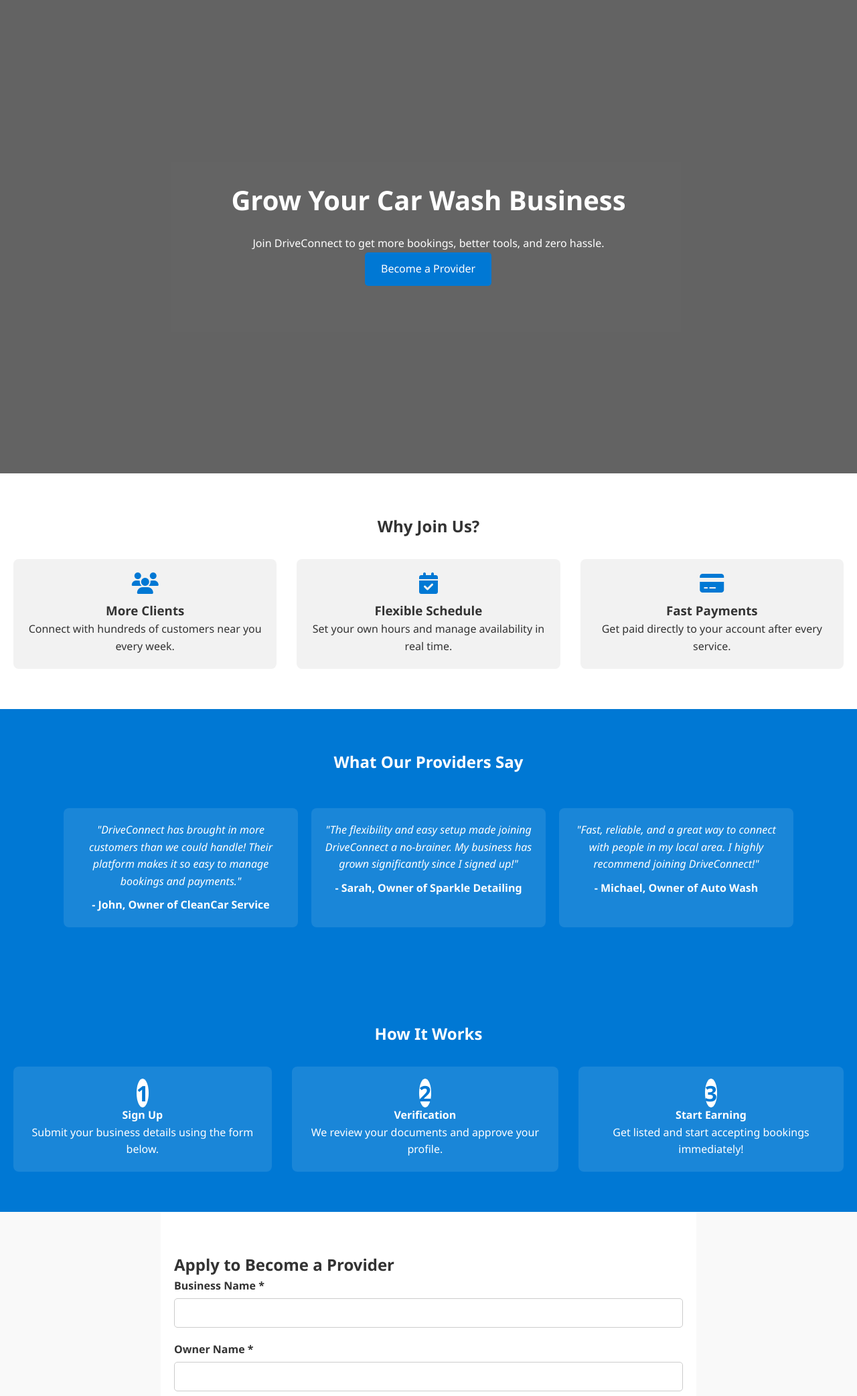
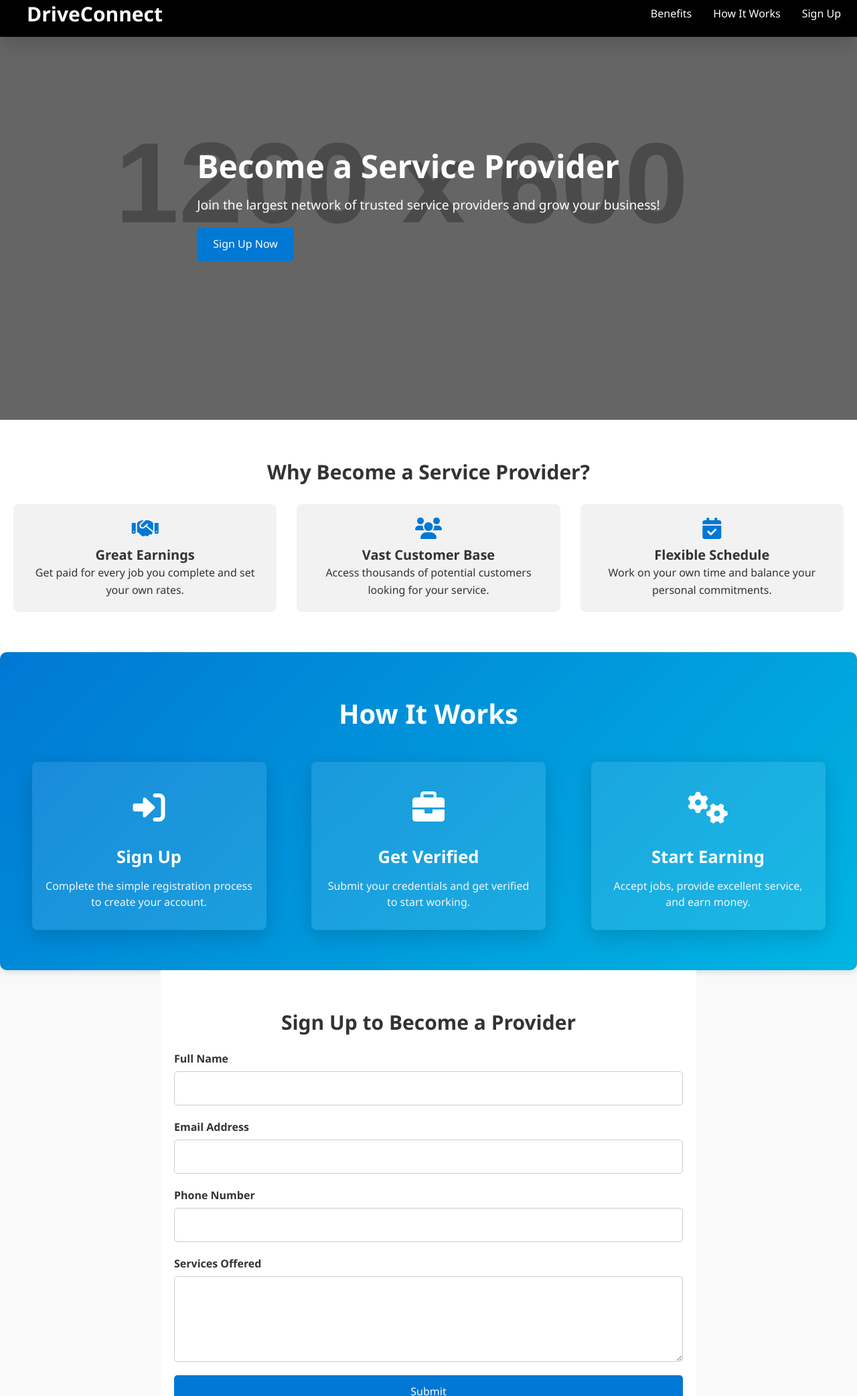
Before and after one commit to ParthBhut69/DriveConnect, a plain HTML site: page service_provider.html in a window 1280 px wide. Shown: the part 13-2098 px from the top of the page at 67% size. Drawn offline with nearby package versions, Linux system fonts and the light colour scheme; placeholder pictures from the web are drawn by us.

Commit message:
Update service_provider.html

```diff
--- a/service_provider.html
+++ b/service_provider.html
@@ -6,8 +6,11 @@
   <title>Become a Service Provider | DriveConnect</title>
   <link rel="stylesheet" href="https://cdnjs.cloudflare.com/ajax/libs/font-awesome/6.5.0/css/all.min.css" />
   <link href="https://cdn.jsdelivr.net/npm/aos@2.3.1/dist/aos.css" rel="stylesheet">
+  <link href="https://cdn.jsdelivr.net/npm/tailwindcss@2.2.19/dist/tailwind.min.css" rel="stylesheet" />
+  <link href="https://fonts.googleapis.com/css2?family=Poppins:wght@300;400;600;700;800&display=swap" rel="stylesheet" />
+  <link rel="stylesheet" href="https://cdnjs.cloudflare.com/ajax/libs/font-awesome/6.0.0/css/all.min.css" />
+  <link rel="stylesheet" href="https://cdnjs.cloudflare.com/ajax/libs/animate.css/4.1.1/animate.min.css" />
   <style>
-    /* Reset + Base */
     * {
       margin: 0;
       padding: 0;
@@ -21,7 +24,6 @@
       color: #333;
     }
 
-    /* Buttons */
     .btn-primary {
       display: inline-block;
       padding: 12px 24px;
@@ -41,39 +43,55 @@
       transition: transform 0.3s ease;
     }
 
-    /* Hero Section */
     .hero {
-      background: url('') no-repeat center/cover;
-      height: 90vh;
       position: relative;
+      background: #000;
       color: white;
+      padding: 60px 20px;
+      height: auto;
+      min-height: 80vh;
       display: flex;
       align-items: center;
       justify-content: center;
-      text-align: center;
-      padding: 20px;
+      flex-direction: column;
     }
 
     .hero-overlay {
       position: absolute;
       top: 0; left: 0;
       width: 100%; height: 100%;
-      background: rgba(0, 0, 0, 0.6);
+      background: rgba(0, 0, 0, 0.5);
       z-index: 1;
     }
 
-    .hero-content {
+    .hero-inner {
       position: relative;
       z-index: 2;
-      max-width: 600px;
+      display: flex;
+      align-items: center;
+      justify-content: center;
+      flex-direction: column;
+      text-align: center;
     }
 
-    .hero h1 {
-      font-size: 2.5rem;
+    .hero-text h1 {
+      font-size: 2rem;
       margin-bottom: 20px;
     }
 
-    /* Benefits Section */
+    .hero-text p {
+      font-size: 1.2rem;
+      margin-bottom: 20px;
+    }
+
+    .hero-image img {
+      width: 100%;
+      height: auto;
+      border-radius: 10px;
+      box-shadow: 0 10px 25px rgba(0,0,0,0.3);
+      max-width: 500px;
+    }
+
     .benefits {
       padding: 60px 20px;
       background: #fff;
@@ -104,79 +122,72 @@
       margin-bottom: 10px;
     }
 
-    /* Testimonials Section */
-    .testimonials {
-      padding: 60px 20px;
-      background: #0078d4;
-      color: white;
-      text-align: center;
-    }
-
-    .testimonial-slider {
-      display: flex;
-      overflow: hidden;
-      justify-content: center;
-      gap: 20px;
-      margin-top: 30px;
-      padding: 20px;
-    }
-
-    .testimonial-item {
-      background: rgba(255, 255, 255, 0.1);
-      padding: 20px;
-      border-radius: 8px;
-      max-width: 350px;
-      transition: transform 0.3s ease;
-      text-align: center;
-    }
-
-    .testimonial-item:hover {
-      transform: translateY(-5px);
-    }
-
-    .testimonial-item p {
-      font-style: italic;
-      margin-bottom: 10px;
-    }
-
-    .testimonial-item span {
-      font-weight: bold;
-    }
-
-    /* Steps Section */
     .steps {
-      background: #0078d4;
+      background: linear-gradient(135deg, #0078d4, #00b5e2);
       color: white;
       padding: 60px 20px;
       text-align: center;
+      border-radius: 10px;
+      box-shadow: 0 4px 8px rgba(0, 0, 0, 0.1);
+    }
+
+    .steps h2 {
+      font-size: 2.5rem;
+      margin-bottom: 40px;
+      color: #fff;
+      font-weight: bold;
     }
 
     .step-grid {
       display: flex;
       flex-direction: column;
-      gap: 30px;
-      margin-top: 30px;
+      gap: 40px;
+      justify-content: center;
+      align-items: center;
     }
 
     .step {
       background: rgba(255, 255, 255, 0.1);
-      padding: 20px;
+      padding: 30px 20px;
       border-radius: 8px;
+      transition: transform 0.3s ease, box-shadow 0.3s ease;
+      width: 80%;
+      max-width: 350px;
+      box-shadow: 0 10px 30px rgba(0, 0, 0, 0.15);
+    }
+
+    .step:hover {
+      transform: translateY(-10px);
+      box-shadow: 0 15px 45px rgba(0, 0, 0, 0.2);
     }
 
     .step .number {
-      font-size: 2rem;
-      background: white;
-      color: #0078d4;
-      width: 40px;
-      height: 40px;
-      line-height: 40px;
-      margin: 0 auto 10px;
-      border-radius: 50%;
+      display: none;
+    }
+
+    .step h4 {
+      font-size: 1.6rem;
+      margin-bottom: 10px;
       font-weight: bold;
     }
 
-    /* Form Section */
+    .step p {
+      font-size: 1rem;
+      color: #f5f5f5;
+      line-height: 1.5;
+    }
+
+    .step-icon {
+      font-size: 3rem;
+      color: #ffffff;
+      margin-bottom: 15px;
+      transition: color 0.3s ease;
+    }
+
+    .step:hover .step-icon {
+      color: #ffcb2f;
+    }
+
     .form-section {
       padding: 60px 20px;
       background: #fff;
@@ -209,7 +220,6 @@
       resize: vertical;
     }
 
-    /* Footer */
     .footer {
       background: #222;
       color: white;
@@ -217,146 +227,206 @@
       padding: 20px;
     }
 
-    /* Media Queries */
     @media (min-width: 768px) {
+      .hero-inner {
+        flex-direction: row;
+        text-align: left;
+      }
+
+      .hero-text h1 {
+        font-size: 3rem;
+      }
+
+      .benefit-grid {
+        grid-template-columns: repeat(3, 1fr);
+      }
+
       .step-grid {
         flex-direction: row;
-        justify-content: center;
+        justify-content: space-evenly;
       }
+
+      .step {
+        width: 30%;
+      }
+
+      .hero-image {
+        max-width: 50%;
+        margin-left: 30px;
+      }
+    }
+
+    /* Navbar Mobile */
+    .md:hidden {
+      display: block;
+    }
+
+    #mobile-menu {
+      display: none;
+    }
+
+    #menu-btn:focus ~ #mobile-menu,
+    #mobile-menu.show {
+      display: block;
+    }
+
+    .nav-links a {
+      padding: 15px 20px;
+      color: white;
+      display: block;
     }
 
   </style>
 </head>
 <body>
+  <!-- Navbar -->
+  <nav class="bg-black shadow-xl fixed w-full top-0 z-40 transition-all duration-300" id="navbar">
+    <div class="max-w-7xl mx-auto px-6 py-4 flex justify-between items-center">
+
+      <!-- Left: Hamburger + Logo -->
+      <div class="flex items-center space-x-4">
+        <div class="md:hidden">
+          <button id="menu-btn" class="focus:outline-none hover:scale-110 transition-transform">
+            <svg class="w-6 h-6 text-white" fill="none" stroke="currentColor" stroke-width="2" viewBox="0 0 24 24">
+              <path stroke-linecap="round" stroke-linejoin="round" d="M4 8h16M4 16h16" />
+            </svg>
+          </button>
+        </div>
+        <a href="/" class="text-3xl text-white font-bold">DriveConnect</a>
+      </div>
+
+      <!-- Right: Links -->
+      <div class="hidden md:flex space-x-8">
+        <a href="#benefits" class="text-white">Benefits</a>
+        <a href="#steps" class="text-white">How It Works</a>
+        <a href="#form" class="text-white">Sign Up</a>
+      </div>
+
+      <!-- Mobile Menu -->
+      <div class="hidden md:hidden w-full bg-black absolute top-full left-0" id="mobile-menu">
+        <div class="flex justify-end p-4">
+          <button id="close-menu" class="text-white">
+            <svg class="w-6 h-6" fill="none" stroke="currentColor" stroke-width="2" viewBox="0 0 24 24">
+              <path stroke-linecap="round" stroke-linejoin="round" d="M6 18L18 6M6 6l12 12" />
+            </svg>
+          </button>
+        </div>
+        <div class="flex flex-col">
+          <a href="#benefits" class="text-white p-4 text-lg">Benefits</a>
+          <a href="#steps" class="text-white p-4 text-lg">How It Works</a>
+          <a href="#form" class="text-white p-4 text-lg">Sign Up</a>
+        </div>
+      </div>
+    </div>
+  </nav>
 
   <!-- Hero Section -->
-  <header class="hero" data-aos="fade-in" data-aos-duration="1500">
+  <section class="hero bg-cover bg-center relative" style="background-image: url('https://via.placeholder.com/1200x600');">
     <div class="hero-overlay"></div>
-    <div class="hero-content">
-      <h1>Grow Your Car Wash Business</h1>
-      <p>Join DriveConnect to get more bookings, better tools, and zero hassle.</p>
-      <a href="#form" class="btn-primary" data-aos="zoom-in" data-aos-duration="1500">Become a Provider</a>
-    </div>
-  </header>
-
-  <!-- Benefits Section -->
-  <section class="benefits" data-aos="fade-up" data-aos-duration="1500">
-    <h2>Why Join Us?</h2>
-    <div class="benefit-grid">
-      <div class="benefit-item" data-aos="fade-right" data-aos-duration="1200">
-        <i class="fas fa-users"></i>
-        <h3>More Clients</h3>
-        <p>Connect with hundreds of customers near you every week.</p>
-      </div>
-      <div class="benefit-item" data-aos="fade-up" data-aos-duration="1200">
-        <i class="fas fa-calendar-check"></i>
-        <h3>Flexible Schedule</h3>
-        <p>Set your own hours and manage availability in real time.</p>
-      </div>
-      <div class="benefit-item" data-aos="fade-left" data-aos-duration="1200">
-        <i class="fas fa-credit-card"></i>
-        <h3>Fast Payments</h3>
-        <p>Get paid directly to your account after every service.</p>
+    <div class="hero-inner">
+      <div class="hero-text" data-aos="fade-up">
+        <h1 class="text-3xl sm:text-5xl font-bold">Become a Service Provider</h1>
+        <p class="text-lg">Join the largest network of trusted service providers and grow your business!</p>
+        <a href="#form" class="btn-primary" data-aos="pulse">Sign Up Now</a>
       </div>
     </div>
   </section>
 
-  <!-- Testimonials Section -->
-  <section class="testimonials" data-aos="fade-up" data-aos-duration="1500">
-    <h2>What Our Providers Say</h2>
-    <div class="testimonial-slider">
-      <div class="testimonial-item">
-        <p>"DriveConnect has brought in more customers than we could handle! Their platform makes it so easy to manage bookings and payments."</p>
-        <span>- John, Owner of CleanCar Service</span>
+  <!-- Benefits Section -->
+  <section class="benefits" id="benefits">
+    <h2 class="text-3xl font-bold mb-6">Why Become a Service Provider?</h2>
+    <div class="benefit-grid">
+      <div class="benefit-item" data-aos="fade-up">
+        <i class="fas fa-handshake"></i>
+        <h3 class="font-semibold text-xl">Great Earnings</h3>
+        <p>Get paid for every job you complete and set your own rates.</p>
       </div>
-      <div class="testimonial-item">
-        <p>"The flexibility and easy setup made joining DriveConnect a no-brainer. My business has grown significantly since I signed up!"</p>
-        <span>- Sarah, Owner of Sparkle Detailing</span>
+      <div class="benefit-item" data-aos="fade-up" data-aos-delay="100">
+        <i class="fas fa-users"></i>
+        <h3 class="font-semibold text-xl">Vast Customer Base</h3>
+        <p>Access thousands of potential customers looking for your service.</p>
       </div>
-      <div class="testimonial-item">
-        <p>"Fast, reliable, and a great way to connect with people in my local area. I highly recommend joining DriveConnect!"</p>
-        <span>- Michael, Owner of Auto Wash</span>
+      <div class="benefit-item" data-aos="fade-up" data-aos-delay="200">
+        <i class="fas fa-calendar-check"></i>
+        <h3 class="font-semibold text-xl">Flexible Schedule</h3>
+        <p>Work on your own time and balance your personal commitments.</p>
       </div>
     </div>
   </section>
 
-  <!-- How It Works -->
-  <section class="steps" data-aos="fade-up" data-aos-duration="1500">
-    <h2>How It Works</h2>
+  <!-- How It Works Section -->
+  <section class="steps" id="steps">
+    <h2 class="text-white">How It Works</h2>
     <div class="step-grid">
-      <div class="step">
-        <span class="number">1</span>
+      <div class="step" data-aos="fade-up">
+        <div class="step-icon">
+          <i class="fas fa-sign-in-alt"></i>
+        </div>
         <h4>Sign Up</h4>
-        <p>Submit your business details using the form below.</p>
+        <p>Complete the simple registration process to create your account.</p>
       </div>
-      <div class="step">
-        <span class="number">2</span>
-        <h4>Verification</h4>
-        <p>We review your documents and approve your profile.</p>
+      <div class="step" data-aos="fade-up" data-aos-delay="100">
+        <div class="step-icon">
+          <i class="fas fa-briefcase"></i>
+        </div>
+        <h4>Get Verified</h4>
+        <p>Submit your credentials and get verified to start working.</p>
       </div>
-      <div class="step">
-        <span class="number">3</span>
+      <div class="step" data-aos="fade-up" data-aos-delay="200">
+        <div class="step-icon">
+          <i class="fas fa-cogs"></i>
+        </div>
         <h4>Start Earning</h4>
-        <p>Get listed and start accepting bookings immediately!</p>
+        <p>Accept jobs, provide excellent service, and earn money.</p>
       </div>
     </div>
   </section>
 
-  <!-- Form Section -->
-  <section class="form-section" id="form" data-aos="zoom-in" data-aos-duration="1500">
-    <h2>Apply to Become a Provider</h2>
-    <form action="/submit-provider-form" method="POST" class="provider-form">
+  <!-- Provider Form Section -->
+  <section class="form-section" id="form">
+    <h2 class="text-3xl font-semibold text-center mb-6">Sign Up to Become a Provider</h2>
+    <form class="provider-form">
       <div class="form-row">
-        <label for="name">Business Name *</label>
-        <input type="text" id="name" name="business_name" required />
+        <label for="name">Full Name</label>
+        <input type="text" id="name" name="name" required />
       </div>
-
       <div class="form-row">
-        <label for="owner">Owner Name *</label>
-        <input type="text" id="owner" name="owner_name" required />
+        <label for="email">Email Address</label>
+        <input type="email" id="email" name="email" required />
       </div>
-
       <div class="form-row">
-        <label for="phone">Phone Number *</label>
+        <label for="phone">Phone Number</label>
         <input type="tel" id="phone" name="phone" required />
       </div>
-
       <div class="form-row">
-        <label for="email">Email Address *</label>
-        <input type="email" id="email" name="email" required />
+        <label for="services">Services Offered</label>
+        <textarea id="services" name="services" rows="4" required></textarea>
       </div>
-
-      <div class="form-row">
-        <label for="services">Services Offered *</label>
-        <textarea
-          id="services"
-          name="services_offered"
-          placeholder="e.g. Full Wash, Interior Detailing, Oil Change"
-          required
-        ></textarea>
-      </div>
-
-      <div class="form-row">
-        <label for="location">Business Location *</label>
-        <input type="text" id="location" name="location" required />
-      </div>
-
-      <button type="submit" class="btn-primary" data-aos="pulse" data-aos-duration="1500">Submit Application</button>
+      <button type="submit" class="btn-primary">Submit</button>
     </form>
   </section>
 
   <!-- Footer -->
   <footer class="footer">
-    <p>© 2025 DriveConnect. All rights reserved.</p>
+    <p>&copy; 2025 DriveConnect, All Rights Reserved</p>
   </footer>
 
-  <script src="https://cdn.jsdelivr.net/npm/aos@2.3.1/dist/aos.js"></script>
+  <script src="https://cdnjs.cloudflare.com/ajax/libs/aos/2.3.1/aos.js"></script>
   <script>
-    AOS.init({
-      duration: 1200, // Animation duration (ms)
-      once: true, // Only animate once
+    AOS.init();
+
+    // Mobile menu toggle
+    const menuBtn = document.getElementById('menu-btn');
+    const mobileMenu = document.getElementById('mobile-menu');
+    const closeMenu = document.getElementById('close-menu');
+
+    menuBtn.addEventListener('click', () => {
+      mobileMenu.classList.toggle('show');
+    });
+
+    closeMenu.addEventListener('click', () => {
+      mobileMenu.classList.remove('show');
     });
   </script>
-
 </body>
 </html>
```
